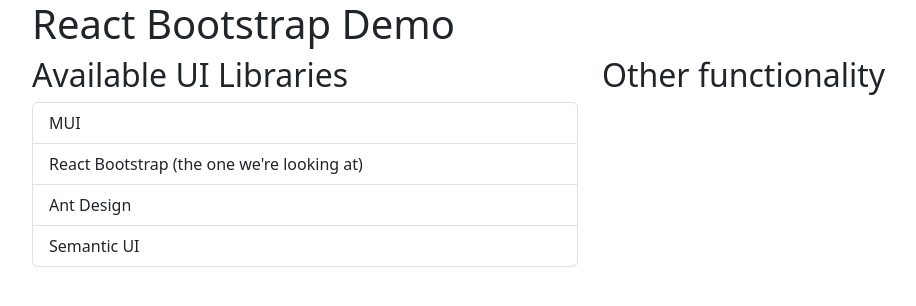
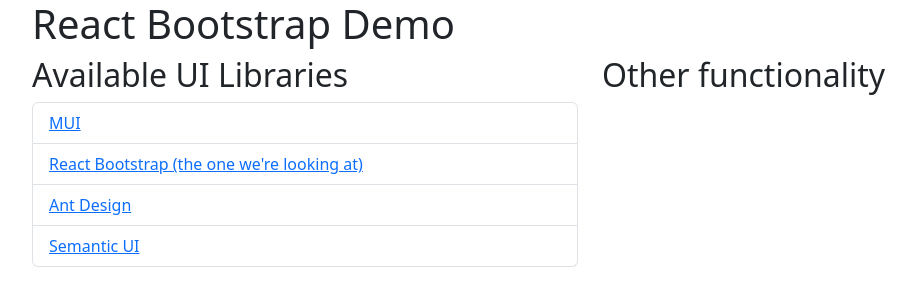
Before and after one commit to dmit-2008/dmit2008-A03-winter-2025, a Next.js app in the folder 06-nextjs-bootstrap-component-library/components-bootstrap-example/: page / in a window 1280 px wide. Shown: the top 306 px of the page, without its empty margins (50-966 px from the left). Built offline with nearby package versions, Linux system fonts and the light colour scheme.

Commit message:
class progress pushed

```diff
--- a/06-nextjs-bootstrap-component-library/components-bootstrap-example/components/UILibraryList.js
+++ b/06-nextjs-bootstrap-component-library/components-bootstrap-example/components/UILibraryList.js
@@ -31,8 +31,15 @@
     {UI_LIBRARY_LIST.map((uiLibraryItem, index) => {
       // key below here is use in react internals.
       // react uses it to optimize list rerendering.
+      // use the url as the href of the link
       return <ListGroup.Item key={index}>
-        {uiLibraryItem.name}
+        <a
+          href={uiLibraryItem.url}
+          target="_blank"
+        >
+          {uiLibraryItem.name}
+        </a>
+
       </ListGroup.Item>
     })}
   </ListGroup>
```
